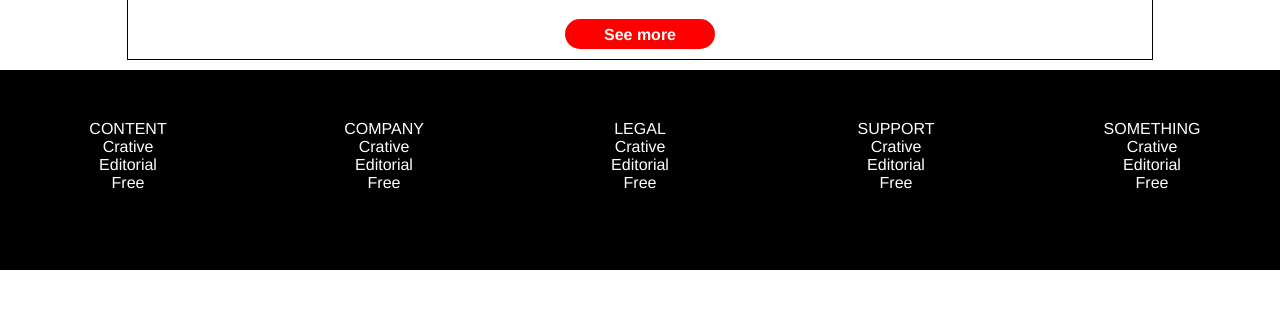
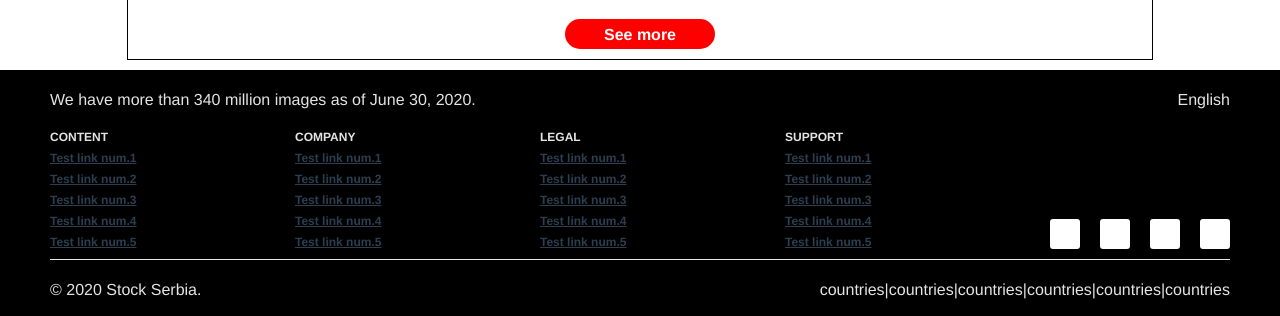
Before and after one commit to Binsr/img_web_store, a Vue app: page / in a window 1280 px wide. Shown: the part 1281-1597 px from the top of the page. Before the commit the page ends 1551 px from the top, so only its background shows below. Built offline with nearby package versions, Linux system fonts and the light colour scheme.

Commit message:
footer logic done

```diff
--- a/src/App.vue
+++ b/src/App.vue
@@ -15,7 +15,10 @@
   }
 </script>
 <style>
+:root {
+  --text-color-main: rgb(228, 228, 228);
 
+}
 *{
   padding: 0;
   margin: 0;
--- a/src/components/basic_layout/FooterComponent.vue
+++ b/src/components/basic_layout/FooterComponent.vue
@@ -1,44 +1,26 @@
  <template>
     <div class="footerWraper">
-      <div class="top"> </div>
+      <div class="top">
+        <div class="status">We have more than 340 million images as of June 30, 2020.</div>
+        <div class="language">English</div>
+      </div>
 
       <div class="content">
-        CONTENT <br>
-        Crative <br>
-        Editorial<br>
-        Free<br>
+        <div class="section" v-for="(section, i) in sections" :key="i">
+          <span class="title"> {{section.title}} </span>
+          <a :href="item.link" v-for="(item, i) in section.data" :key="i"> {{item.name}} </a>
+        </div>
+        <div class="stagod-da-je-ovo">
+          <div class="box"></div>
+          <div class="box"></div>
+          <div class="box"></div>
+          <div class="box"></div>
+        </div>
       </div>
 
-      <div class="company">
-        COMPANY <br>
-        Crative <br>
-        Editorial<br>
-        Free<br>
-      </div>
-
-      <div class="legal">
-        LEGAL <br>
-        Crative <br>
-        Editorial<br>
-        Free<br>
-      </div>
-
-      <div class="support">
-        SUPPORT <br>
-        Crative <br>
-        Editorial<br>
-        Free<br>
-      </div>
-
-      <div class="something">
-        SOMETHING <br>
-        Crative <br>
-        Editorial<br>
-        Free<br>
-      </div>
-      <div class="left">
-      </div>
-      <div class="right">
+      <div class="bottom">
+        <div class="copyright">© 2020 Stock Serbia.</div>
+        <div>countries|countries|countries|countries|countries|countries</div>
       </div>
 
     </div>
@@ -46,42 +28,113 @@
 
 <script>
 export default {
-  name: 'FooterComponent'
+  name: 'FooterComponent',
+  data() {
+    return {
+      content: [],
+      company: [],
+      legal: [],
+      support: [],
+    }
+  },
+  computed: {
+    sections () {
+      let arr = [
+      {
+        title: 'CONTENT',
+        data: this.content
+      },
+      {
+        title: 'COMPANY',
+        data: this.company
+      },
+      {
+        title: 'LEGAL',
+        data: this.legal
+      },
+      {
+        title: 'SUPPORT',
+        data: this.support
+      },
+      ]
+      return arr;
+    }
+  },
+  mounted() {
+    this.init();
+  },
+  methods: {
+    init() {
+      // todo, izvuci imena i putanje do content stranica i populate this.content sa objektima koji imaju "name" i "link"
+
+
+      // fake data for testing
+      for (let i = 1; i <= 5; i++) {
+        const element = {
+          name: `Test link num.${i}`,
+          link: '/test'
+        };
+        this.content.push(element);
+        this.company.push(element);
+        this.legal.push(element);
+        this.support.push(element);
+      }
+    }
+  }
 }
 </script>
 
 <style scoped>
-.footerWraper{
-  color: white;
-  margin: auto;
-  background-color:black;
-  height: 200px;
-  width: 100vw;
-  display: grid;
-  grid-template-columns: 1fr 1fr 1fr 1fr 1fr;
-  grid-template-rows: 50px 100px 50px;
-  grid-template-areas:
-  "top top top top top"
-  "content company legal support something"
-  "left right right right right";
+.footerWraper {
+  color: var(--text-color-main);
+  background: black;
+  display: flex;
+  flex-direction: column;
+  justify-content: center;
+  align-items: center;
 }
-  .top{
-    grid-area: top;
+.top, .bottom {
+  box-sizing: border-box;
+  width: calc(100% - 100px);
+  height: 60px;
+  display: flex;
+  justify-content: space-between;
+  align-items: center;
 }
-  .content{
-    grid-area: content;
+.bottom {
+  margin-top: 10px;
+  border-top: 1px solid var(--text-color-main);
 }
-  .company{
-    grid-area: company;
+.content {
+  box-sizing: border-box;
+  width: calc(100% - 100px);
+  display: flex;
+  justify-content: space-between;
+  align-items: flex-end;
 }
-  .legal{
-    grid-area: legal;
+.content .section {
+  font-size: 12px;
+  display: flex;
+  flex-direction: column;
+  justify-content: flex-start;
+  align-items: flex-start;
 }
-  .support{
-    grid-area: support;
+.content .stagod-da-je-ovo {
+  height: 100%;
+  display: flex;
 }
-  .something{
-    grid-area: something;
+.box {
+  background: white;
+  width: 30px;
+  height: 30px;
+  border-radius: 3px;
+  margin-left: 20px;
+}
+.section .title {
+  font-weight: bold;
+}
+.section a {
+  margin-top: 7px;
 }
 
 
```
Also changed, not shown: 1 other file (tests, documents, lock files or other folders). Lines whose indentation alone changed are shown as unchanged.
